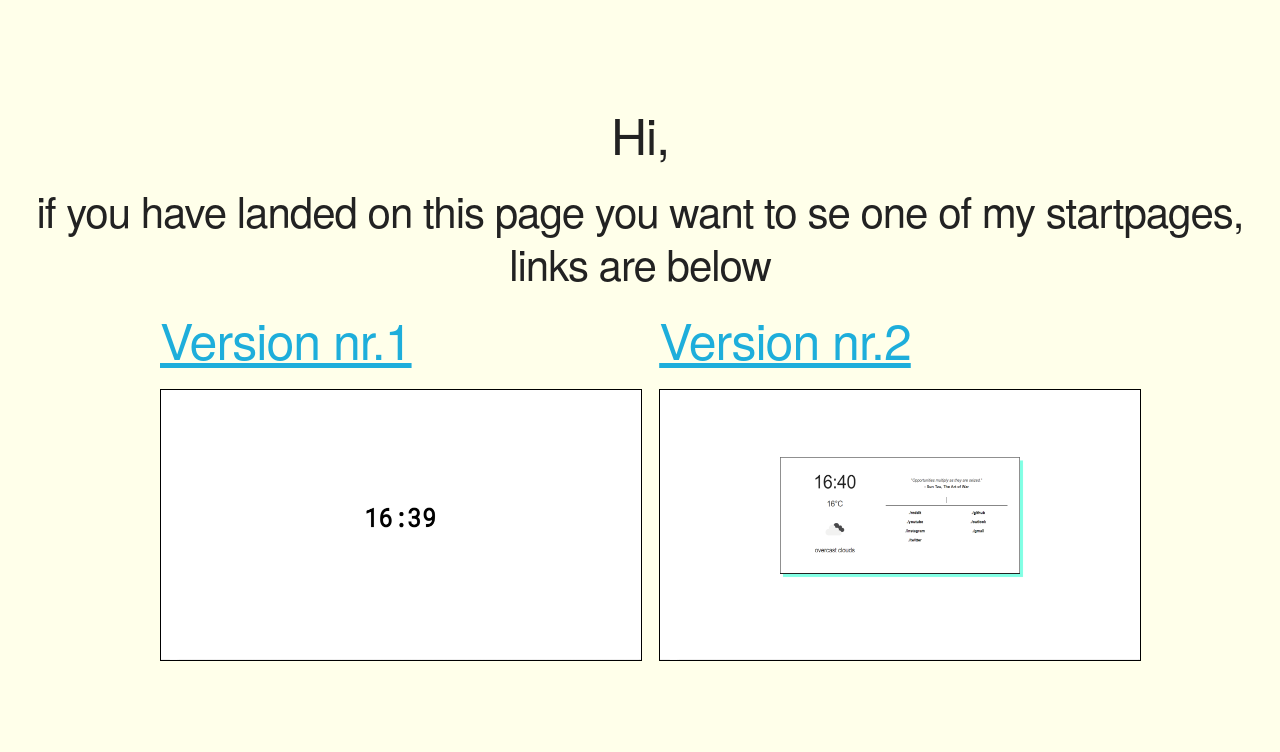
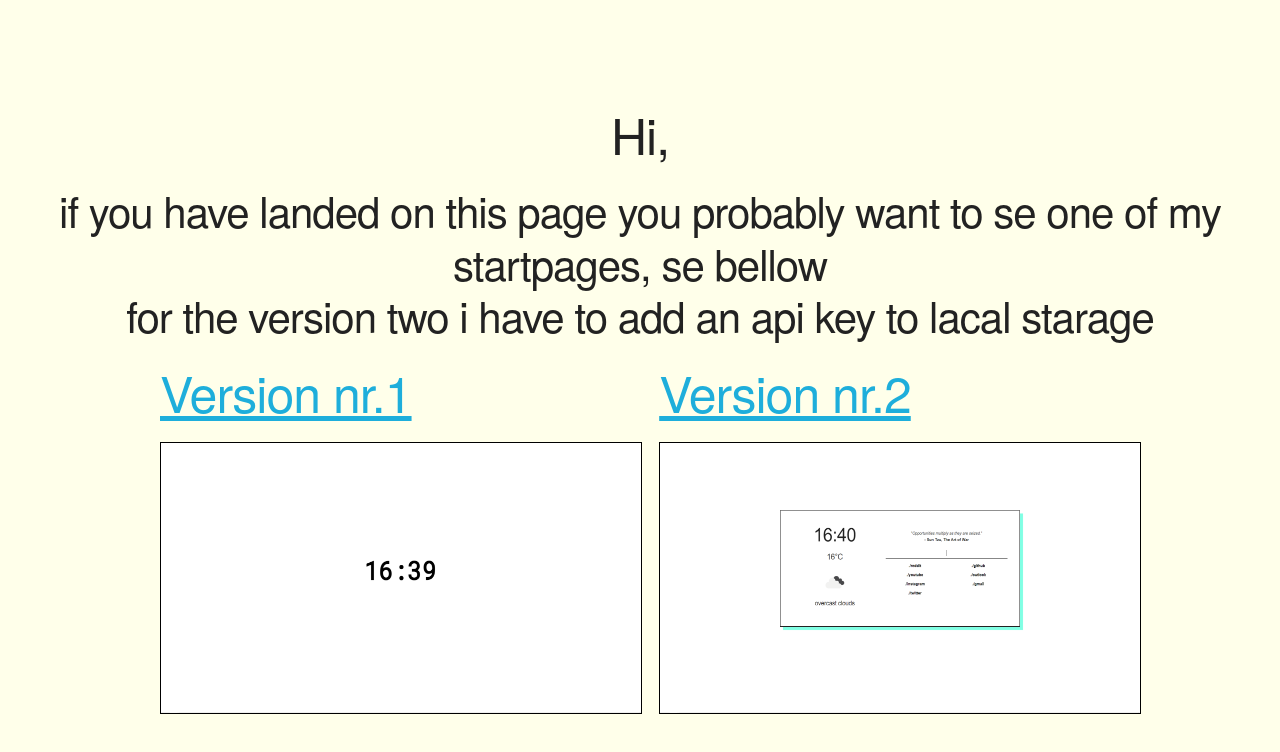
Before and after one commit to imkowalski/startpage, a plain HTML site: page index.html in a window 1280 px wide. Drawn offline with nearby package versions, Linux system fonts and the light colour scheme.

Commit message:
Update index.html

```diff
--- a/index.html
+++ b/index.html
@@ -21,7 +21,10 @@
     <div class="cum">
         <br><br><br><br>
         <h1>Hi,</h1>
-        <h2> if you have landed on this page you want to se one of my startpages, links are below</h2>
+        <h2> if you have landed on this page you probably want to se one of my startpages, se bellow
+            <br>
+            for the version two i have to add an api key to lacal starage
+        </h2>
     </div>
     <div class="container">
         <div class="row">
```
